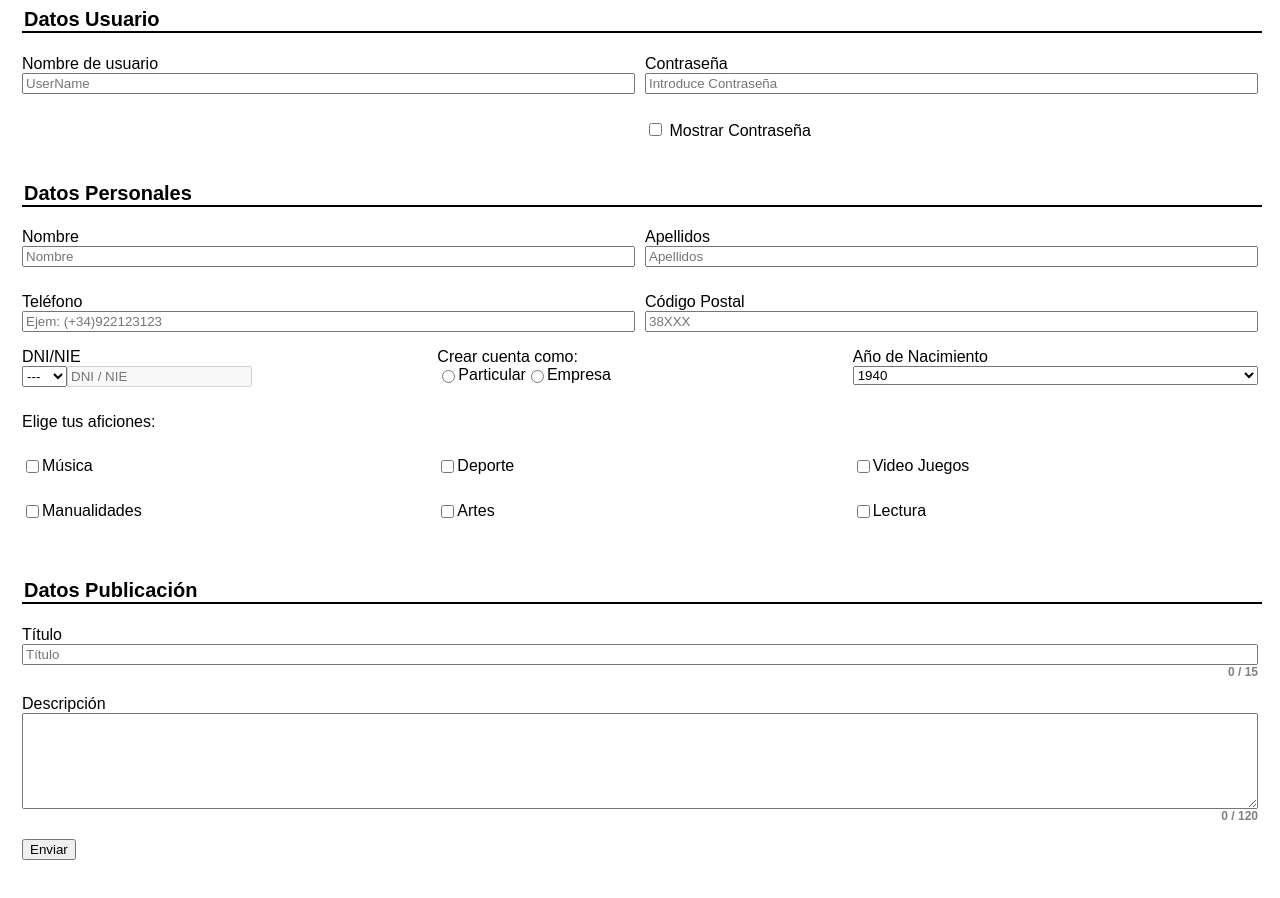
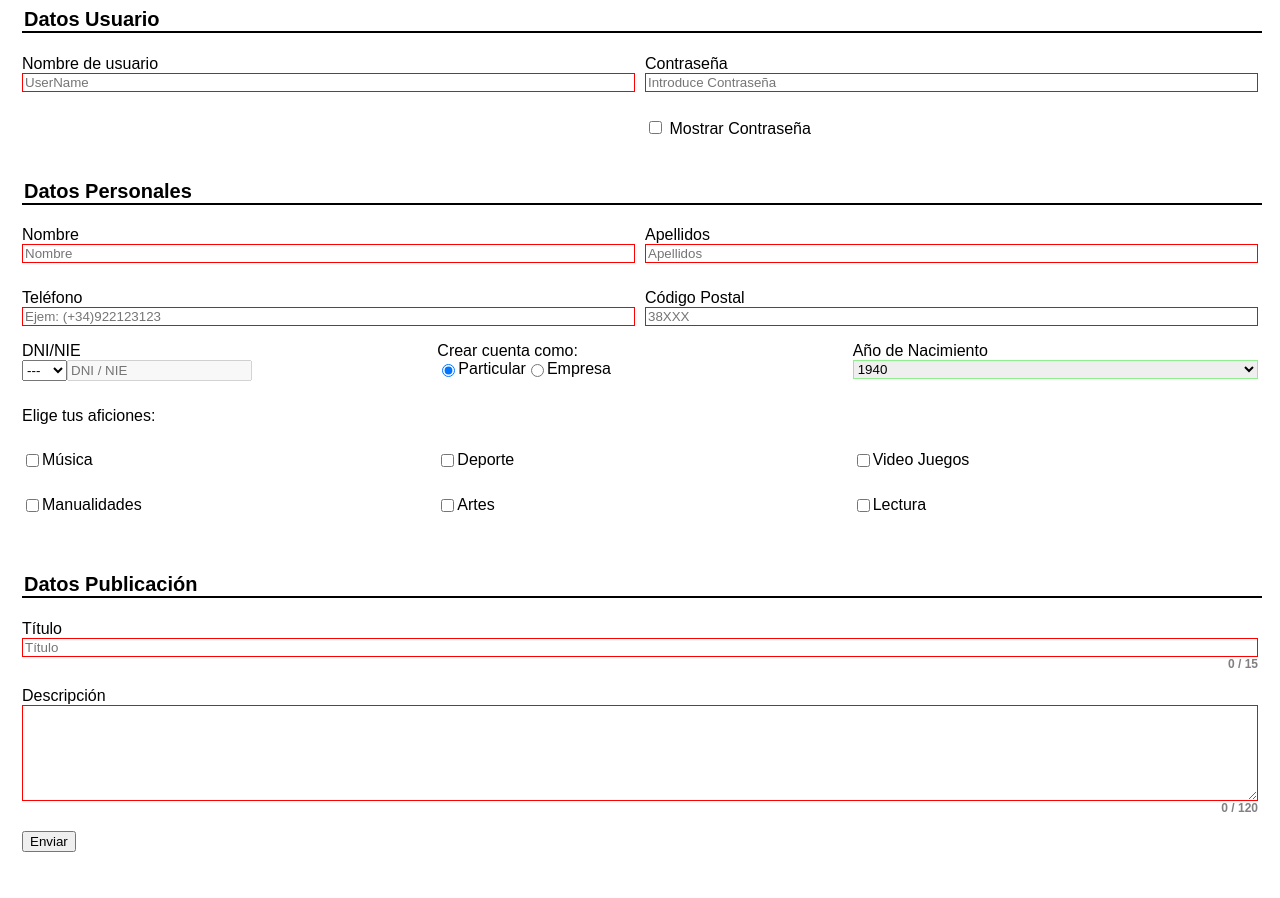
Before and after one commit to RubenChueca/RubenChueca.github.io, a plain HTML site: page DEW/UT04-01/index.html in a window 1280 px wide. Drawn offline with Linux system fonts and the light colour scheme.

Commit message:
add css validation

```diff
--- a/DEW/UT04-01/index.html
+++ b/DEW/UT04-01/index.html
@@ -17,11 +17,12 @@
             <div class="form-row-usuario">
                 <div class="form-group-column usuario">
                     <label for="usuario">Nombre de usuario</label>
-                    <input type="text" name="usuario" id="usuario" placeholder="UserName">
+                    <input type="text" name="usuario" id="usuario" placeholder="UserName" required>
                 </div>
                 <div class="form-group-column contrasenia">
                     <label for="contrasenia">Contraseña</label>
-                    <input type="password" name="contrasenia" id="contrasenia" placeholder="Introduce Contraseña">
+                    <input type="password" name="contrasenia" id="contrasenia" placeholder="Introduce Contraseña"
+                        required>
                 </div>
                 <div class="checkbox">
                     <input type="checkbox" name="mostrarContrasenia" id="mostrarContra">
@@ -36,19 +37,19 @@
             <div class="form-row-personales-1">
                 <div class="form-group-column nombre">
                     <label for="nombre">Nombre</label>
-                    <input type="text" name="nombre" id="nombre" placeholder="Nombre">
+                    <input type="text" name="nombre" id="nombre" placeholder="Nombre" required>
                 </div>
                 <div class="form-group-column apellidos">
                     <label for="apellidos">Apellidos</label>
-                    <input type="text" name="apellidos" id="apellidos" placeholder="Apellidos">
+                    <input type="text" name="apellidos" id="apellidos" placeholder="Apellidos" required>
                 </div>
                 <div class="form-group-column telefono">
                     <label for="telefono">Teléfono</label>
-                    <input type="tel" name="telefono" id="telefono" placeholder="Ejem: (+34)922123123">
+                    <input type="tel" name="telefono" id="telefono" placeholder="Ejem: (+34)922123123" required>
                 </div>
                 <div class="form-group-column codPostal">
                     <label for="codPostal">Código Postal</label>
-                    <input type="number" name="codPostal" id="codPostal" placeholder="38XXX">
+                    <input type="number" name="codPostal" id="codPostal" placeholder="38XXX" required>
                 </div>
             </div>
             <div class="form-row-personales-2">
@@ -60,13 +61,13 @@
                             <option value="dni">DNI</option>
                             <option value="nie">NIE</option>
                         </select>
-                        <input type="text" name="dni" id="dni" placeholder="DNI / NIE" disabled>
+                        <input type="text" name="dni" id="dni" placeholder="DNI / NIE" disabled required>
                     </div>
                 </div>
                 <div class="form-group-column cuenta">
                     <span>Crear cuenta como:</span>
                     <div class="form-group-row">
-                        <input type="radio" name="cuenta" id="particular" value="particular"><label
+                        <input type="radio" name="cuenta" id="particular" value="particular" checked><label
                             for="particular">Particular</label>
                         <input type="radio" name="cuenta" id="empresa" value="empresa"><label
                             for="empresa">Empresa</label>
@@ -151,37 +152,37 @@
                 </div>
                 <div class="form-group-column aficion-1">
                     <div class="form-group-row">
-                        <input type="checkbox" name="musica" id="musica">
+                        <input type="checkbox" name="musica" id="musica" value="checked">
                         <label for="musica">Música</label>
                     </div>
                 </div>
                 <div class="form-group-column aficion-2">
                     <div class="form-group-row">
-                        <input type="checkbox" name="deporte" id="deporte">
+                        <input type="checkbox" name="deporte" id="deporte" value="checked">
                         <label for="deporte">Deporte</label>
                     </div>
                 </div>
                 <div class="form-group-column aficion-3">
                     <div class="form-group-row">
-                        <input type="checkbox" name="juegos" id="juegos">
+                        <input type="checkbox" name="juegos" id="juegos" value="checked">
                         <label for="juegos">Video Juegos</label>
                     </div>
                 </div>
                 <div class="form-group-column aficion-4">
                     <div class="form-group-row">
-                        <input type="checkbox" name="manualidad" id="manualidad">
+                        <input type="checkbox" name="manualidad" id="manualidad" value="checked">
                         <label for="manualidad">Manualidades</label>
                     </div>
                 </div>
                 <div class="form-group-column aficion-5">
                     <div class="form-group-row">
-                        <input type="checkbox" name="artes" id="artes">
+                        <input type="checkbox" name="artes" id="artes" value="checked">
                         <label for="artes">Artes</label>
                     </div>
                 </div>
                 <div class="form-group-column aficion-6">
                     <div class="form-group-row">
-                        <input type="checkbox" name="lectura" id="lectura">
+                        <input type="checkbox" name="lectura" id="lectura" value="checked">
                         <label for="lectura">Lectura</label>
                     </div>
                 </div>
@@ -193,12 +194,12 @@
             </legend>
             <div class="form-group-column titulo">
                 <label for="titulo">Título</label>
-                <input type="text" name="titulo" id="titulo" placeholder="Título" maxlength="15">
+                <input type="text" name="titulo" id="titulo" placeholder="Título" maxlength="15" required>
                 <p class="contador"><span id="tituloCount">0</span>&nbsp;/ 15</p>
             </div>
             <div class="form-group-column descripcion">
                 <label for="descripcion">Descripción</label>
-                <textarea name="descripcion" id="descripcion" rows="6" maxlength="120"></textarea>
+                <textarea name="descripcion" id="descripcion" rows="6" maxlength="120" required></textarea>
                 <p class="contador"><span id="descripcionCount">0</span>&nbsp;/ 120</p>
             </div>
             <input type="submit" value="Enviar">
--- a/DEW/UT04-01/style.css
+++ b/DEW/UT04-01/style.css
@@ -17,6 +17,24 @@ p {
     font-size: 1.25rem;
     font-weight: bold;
     margin: 0;
+}
+
+input:required:invalid,
+textarea:required:invalid {
+    border: 1px solid red;
+}
+
+input:required:valid,
+textarea:required:valid,
+#nacimiento {
+    border: 1px solid lightgreen;
+}
+
+input:focus,
+textarea:focus,
+#nacimiento:focus {
+    border: 1px solid blue !important;
+    outline: none;
 }
 
 .form-group-column {
```
